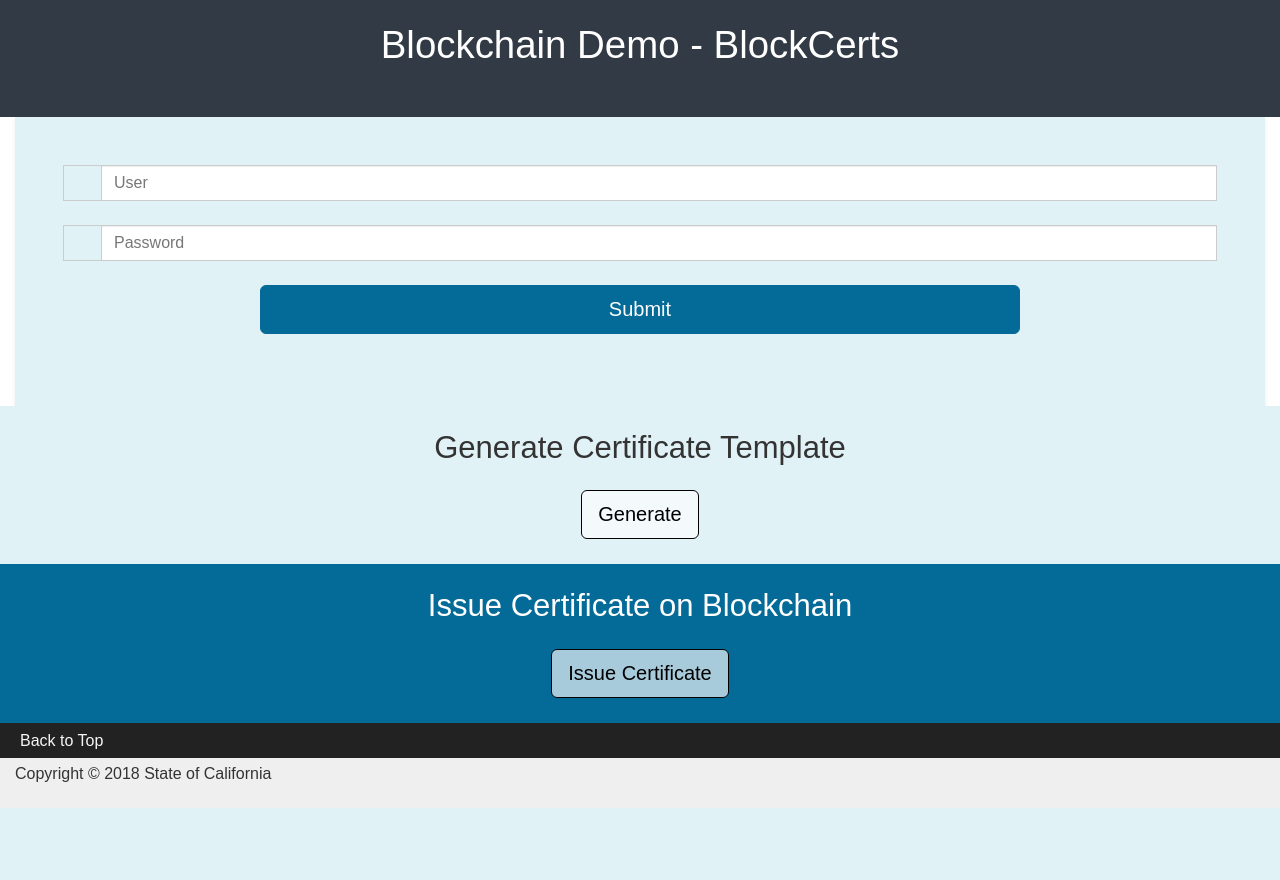
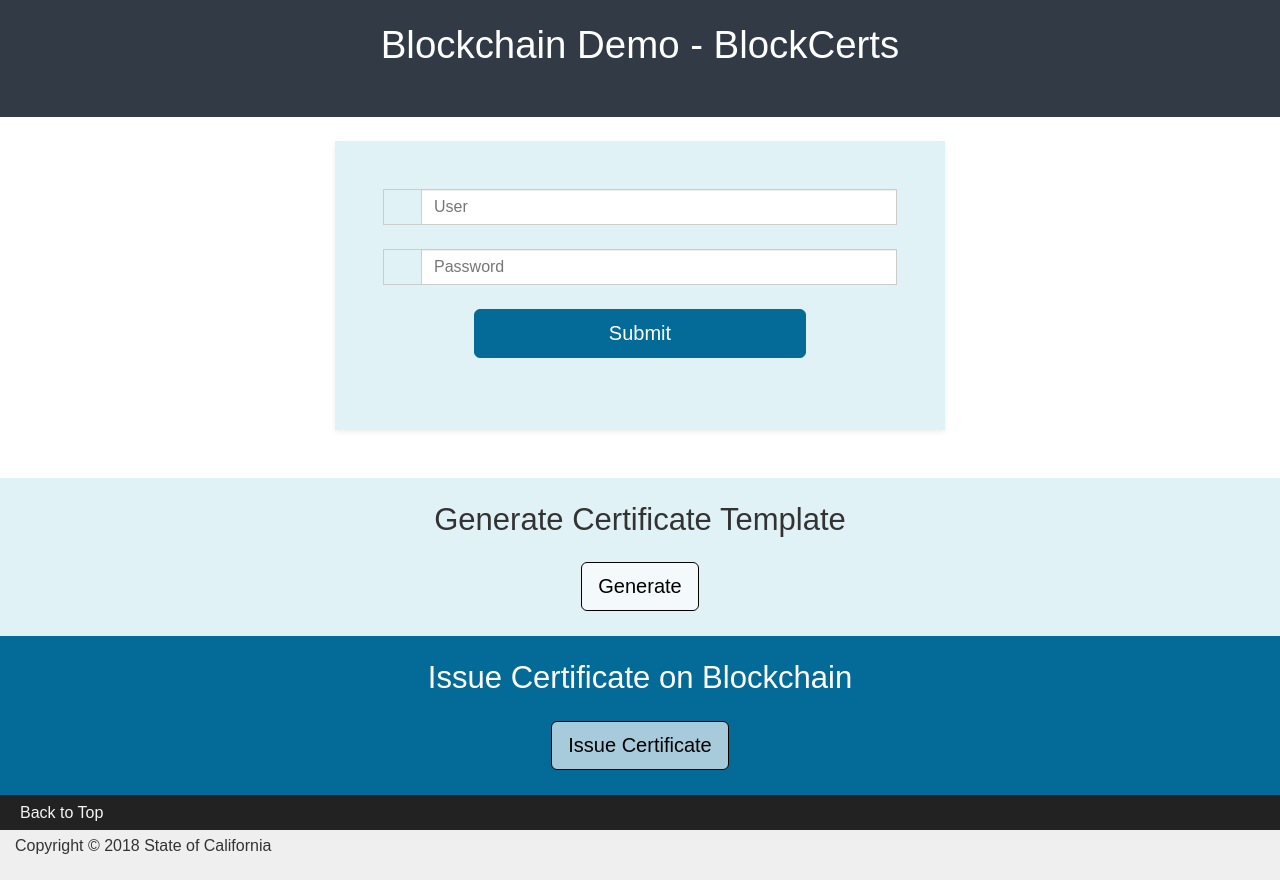
Before and after one commit to CA-CODE-Works/DevWebBlockCertPHP, a PHP site: page / in a window 1280 px wide. Shown: the part 131-1011 px from the top of the page. Before the commit the page ends 939 px from the top, so only its background shows below. Run offline with PHP 8.4, Linux system fonts and the light colour scheme; some libraries are stand-ins or nearby versions; some web fonts are replaced.

Commit message:
Fixed login section

```diff
--- a/index.php
+++ b/index.php
@@ -126,7 +126,8 @@ include("core/users.php");
 						<!-- Search Archive Form -->
 
 
-
+<div class="row p-b-lg p-t-md">
+							        <div class="offset-quarter half">
 				<section id="loginForm2" class="section-understated p-a-lg shadow">
 					<form method="POST">
 						<!--Form states-->
@@ -156,9 +157,9 @@ include("core/users.php");
 					 </form>
 
 				</section>
+				</div>
 
-
-
+				</div>
 
 
 			</div>
```
